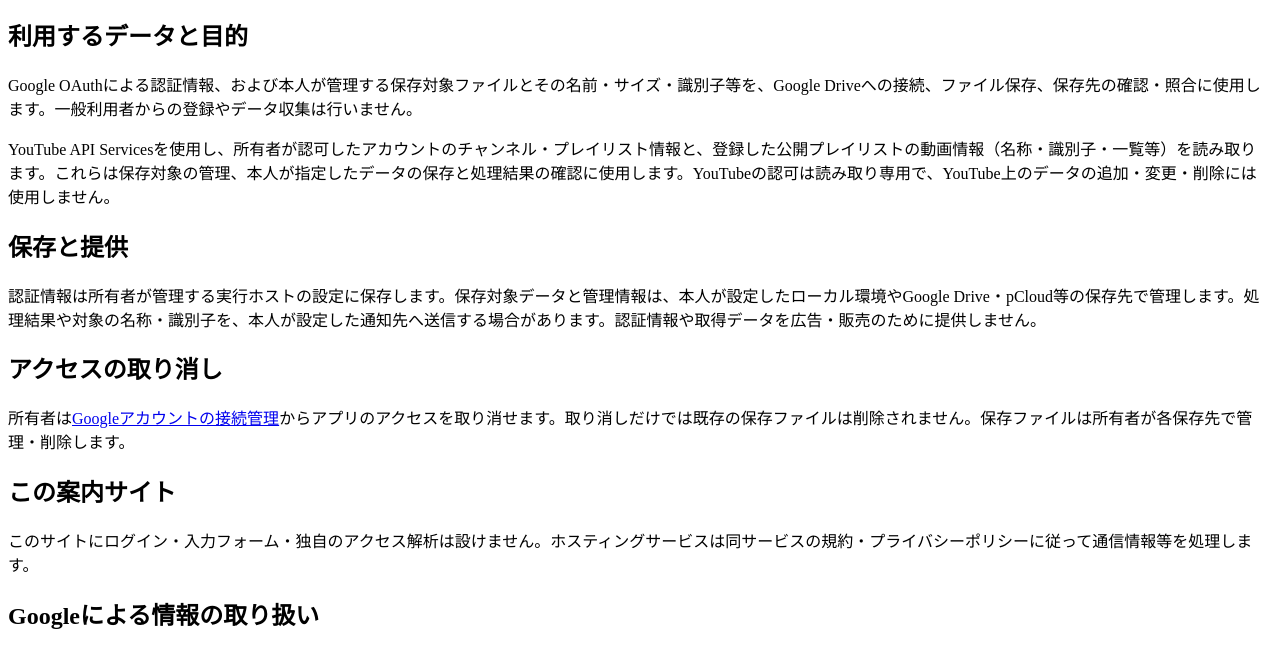
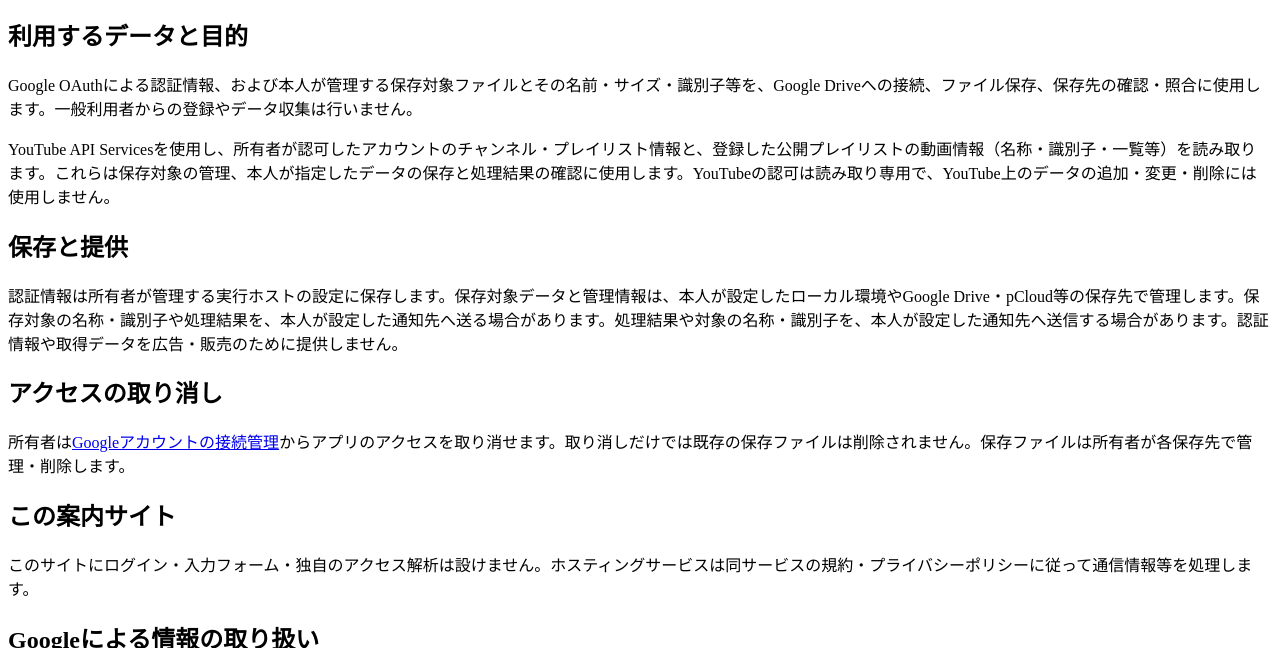
Before and after one commit to su-5u/app-info, a plain HTML site: page privacy.html in a window 1280 px wide. Shown: the part 116-764 px from the top of the page. Drawn offline with Linux system fonts and the light colour scheme.

Commit message:
本人が設定した通知先への結果送信を明記する

```diff
--- a/privacy.html
+++ b/privacy.html
@@ -1,4 +1,4 @@
 <!doctype html>
 <html lang="ja"><meta charset="utf-8"><meta name="viewport" content="width=device-width,initial-scale=1"><title>プライバシーポリシー</title>
-<main><h1>プライバシーポリシー</h1><p>対象：所有者本人が運用する個人用ファイル管理ツール。</p><h2>利用するデータと目的</h2><p>Google OAuthによる認証情報、および本人が管理する保存対象ファイルとその名前・サイズ・識別子等を、Google Driveへの接続、ファイル保存、保存先の確認・照合に使用します。一般利用者からの登録やデータ収集は行いません。</p><p>YouTube API Servicesを使用し、所有者が認可したアカウントのチャンネル・プレイリスト情報と、登録した公開プレイリストの動画情報（名称・識別子・一覧等）を読み取ります。これらは保存対象の管理、本人が指定したデータの保存と処理結果の確認に使用します。YouTubeの認可は読み取り専用で、YouTube上のデータの追加・変更・削除には使用しません。</p><h2>保存と提供</h2><p>認証情報は所有者が管理する実行ホストの設定に保存します。保存対象データと管理情報は、本人が設定したローカル環境やGoogle Drive・pCloud等の保存先で管理します。処理結果や対象の名称・識別子を、本人が設定した通知先へ送信する場合があります。認証情報や取得データを広告・販売のために提供しません。</p><h2>アクセスの取り消し</h2><p>所有者は<a href="https://security.google.com/settings/security/permissions">Googleアカウントの接続管理</a>からアプリのアクセスを取り消せます。取り消しだけでは既存の保存ファイルは削除されません。保存ファイルは所有者が各保存先で管理・削除します。</p><h2>この案内サイト</h2><p>このサイトにログイン・入力フォーム・独自のアクセス解析は設けません。ホスティングサービスは同サービスの規約・プライバシーポリシーに従って通信情報等を処理します。</p><h2>Googleによる情報の取り扱い</h2><p>Googleによる情報の取り扱いについては、<a href="https://policies.google.com/privacy">Googleプライバシーポリシー</a>を参照してください。</p><h2>お問い合わせ</h2><p>管理者：GitHubアカウント su-5u。このサイトの公開用GitHubリポジトリのIssuesをご利用ください。認証情報や個人情報は投稿しないでください。</p><p><a href="index.html">ホームへ戻る</a></p></main>
+<main><h1>プライバシーポリシー</h1><p>対象：所有者本人が運用する個人用ファイル管理ツール。</p><h2>利用するデータと目的</h2><p>Google OAuthによる認証情報、および本人が管理する保存対象ファイルとその名前・サイズ・識別子等を、Google Driveへの接続、ファイル保存、保存先の確認・照合に使用します。一般利用者からの登録やデータ収集は行いません。</p><p>YouTube API Servicesを使用し、所有者が認可したアカウントのチャンネル・プレイリスト情報と、登録した公開プレイリストの動画情報（名称・識別子・一覧等）を読み取ります。これらは保存対象の管理、本人が指定したデータの保存と処理結果の確認に使用します。YouTubeの認可は読み取り専用で、YouTube上のデータの追加・変更・削除には使用しません。</p><h2>保存と提供</h2><p>認証情報は所有者が管理する実行ホストの設定に保存します。保存対象データと管理情報は、本人が設定したローカル環境やGoogle Drive・pCloud等の保存先で管理します。保存対象の名称・識別子や処理結果を、本人が設定した通知先へ送る場合があります。処理結果や対象の名称・識別子を、本人が設定した通知先へ送信する場合があります。認証情報や取得データを広告・販売のために提供しません。</p><h2>アクセスの取り消し</h2><p>所有者は<a href="https://security.google.com/settings/security/permissions">Googleアカウントの接続管理</a>からアプリのアクセスを取り消せます。取り消しだけでは既存の保存ファイルは削除されません。保存ファイルは所有者が各保存先で管理・削除します。</p><h2>この案内サイト</h2><p>このサイトにログイン・入力フォーム・独自のアクセス解析は設けません。ホスティングサービスは同サービスの規約・プライバシーポリシーに従って通信情報等を処理します。</p><h2>Googleによる情報の取り扱い</h2><p>Googleによる情報の取り扱いについては、<a href="https://policies.google.com/privacy">Googleプライバシーポリシー</a>を参照してください。</p><h2>お問い合わせ</h2><p>管理者：GitHubアカウント su-5u。このサイトの公開用GitHubリポジトリのIssuesをご利用ください。認証情報や個人情報は投稿しないでください。</p><p><a href="index.html">ホームへ戻る</a></p></main>
 </html>
```
